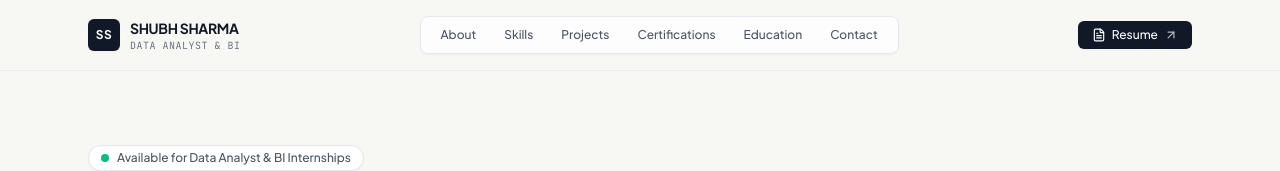
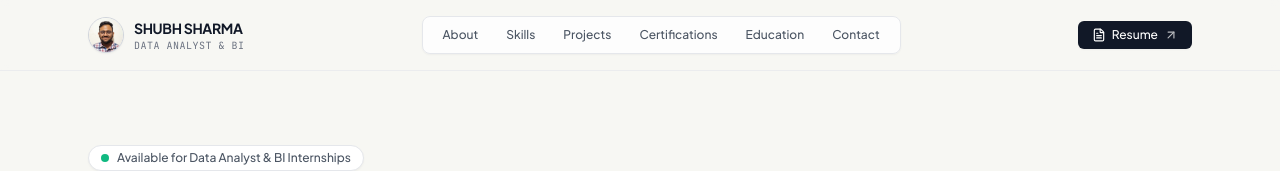
Before and after one commit to shubh201203/portfolio, a React (Vite) app: page / in a window 1280 px wide. Shown: the top 171 px of the page. Built offline with nearby package versions, Linux system fonts and the light colour scheme.

Commit message:
feat: add user profile photo in navbar, add resume.pdf, and fix email text wrapping

```diff
--- a/src/components/common/Navbar.jsx
+++ b/src/components/common/Navbar.jsx
@@ -64,8 +64,12 @@ export default function Navbar() {
           onClick={(e) => handleNavClick(e, '#home')}
           className="group flex items-center gap-2.5 text-left"
         >
-          <div className="w-8 h-8 rounded-md bg-gray-900 flex items-center justify-center text-white font-bold text-xs tracking-wider shadow-subtle group-hover:bg-blue-600 transition-colors">
-            SS
+          <div className="w-9 h-9 rounded-full overflow-hidden border border-gray-300 shadow-subtle group-hover:border-blue-500 transition-all bg-gray-100 flex-shrink-0">
+            <img
+              src={`${import.meta.env.BASE_URL}images/profile.jpg`}
+              alt="Shubh Sharma"
+              className="w-full h-full object-cover object-top"
+            />
           </div>
           <div>
             <div className="text-sm font-bold tracking-tight text-gray-900 group-hover:text-blue-600 transition-colors">
--- a/src/components/contact/Contact.jsx
+++ b/src/components/contact/Contact.jsx
@@ -15,7 +15,7 @@ export default function Contact() {
 
   return (
     <section id="contact" className="py-24 border-b border-gray-200/80 bg-white relative">
-      <div className="max-w-4xl mx-auto px-4 sm:px-6 text-center">
+      <div className="max-w-5xl mx-auto px-4 sm:px-6 text-center">
 
         {/* Section Header */}
         <div className="inline-flex items-center gap-1.5 text-xs font-mono uppercase tracking-wider text-blue-700 bg-blue-50 px-2.5 py-1 rounded border border-blue-200 mb-4">
@@ -45,15 +45,19 @@ export default function Contact() {
         <div className="grid grid-cols-1 sm:grid-cols-2 lg:grid-cols-4 gap-4 text-left">
 
           {/* Email Card */}
-          <div className="bg-gray-50/80 border border-gray-200 rounded-xl p-5 shadow-subtle flex flex-col justify-between">
+          <div className="bg-gray-50/80 border border-gray-200 rounded-xl p-4 sm:p-5 shadow-subtle flex flex-col justify-between">
             <div>
               <div className="flex items-center justify-between text-gray-500 mb-2">
                 <span className="text-xs font-mono uppercase">Email</span>
                 <Mail className="w-4 h-4 text-blue-600" />
               </div>
-              <div className="text-xs font-mono font-medium text-gray-900 break-all">
+              <a
+                href={`mailto:${personal.email}`}
+                className="text-[11.5px] sm:text-xs font-mono font-medium text-gray-900 hover:text-blue-600 transition-colors block whitespace-nowrap overflow-hidden text-ellipsis"
+                title={personal.email}
+              >
                 {personal.email}
-              </div>
+              </a>
             </div>
             <button
               onClick={handleCopyEmail}
```
Also changed, not shown: public/images/profile.jpg (added), 1 other file (tests, documents, lock files or other folders).
